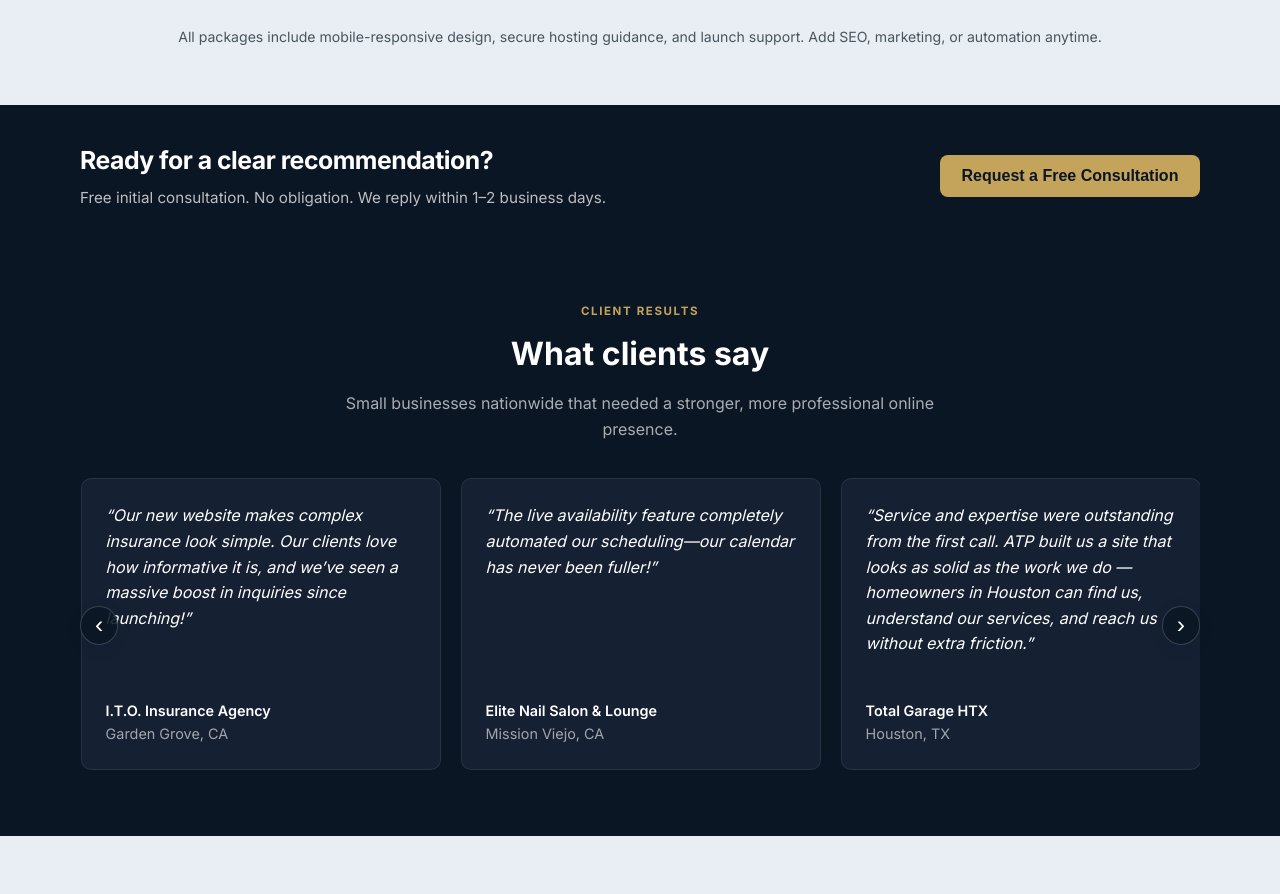
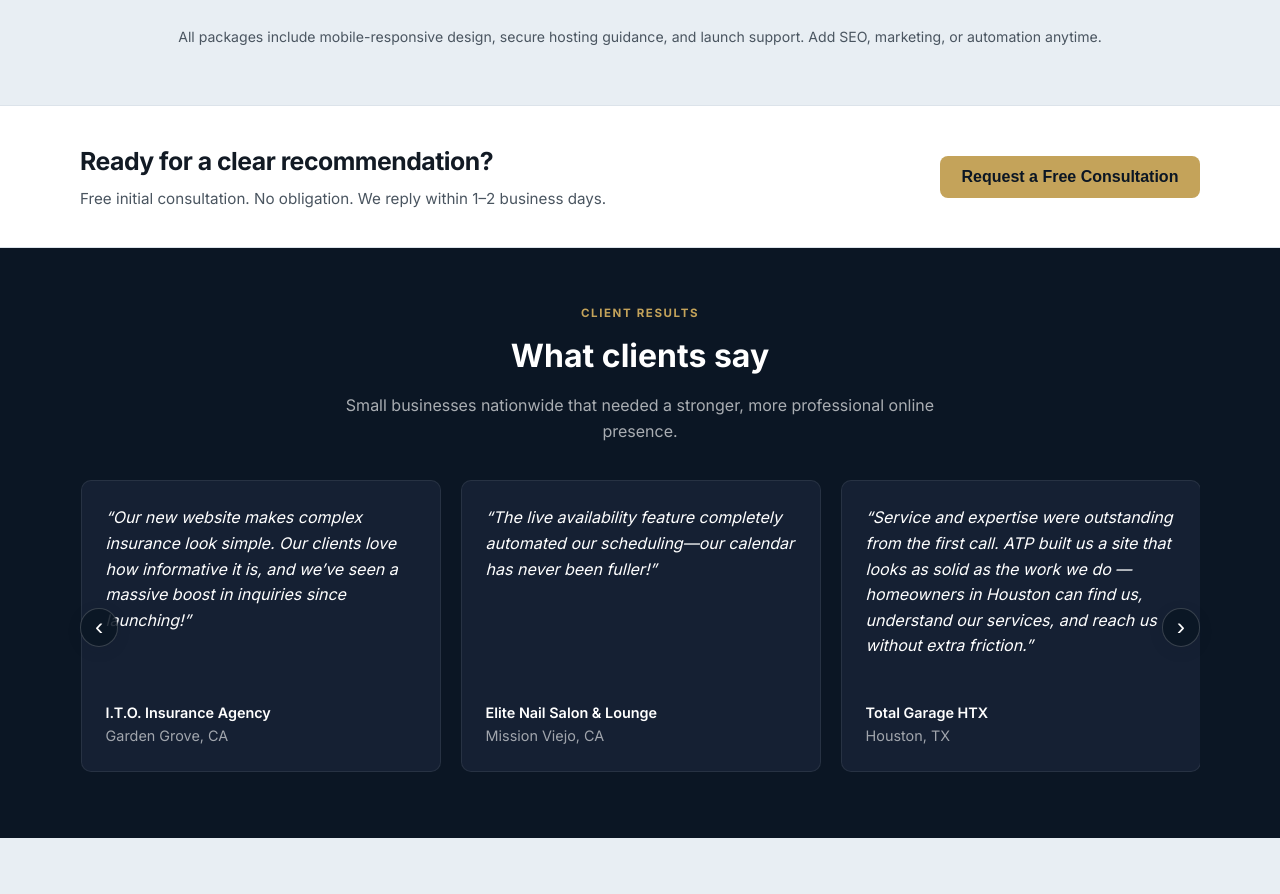
Before and after one commit to atphung21/business-web-template, a React (Create React App) app: page / in a window 1280 px wide. Shown: the part 2975-3869 px from the top of the page. Built offline with nearby package versions, Linux system fonts and the light colour scheme.

Commit message:
updated color scheme pattern.

```diff
--- a/src/App.css
+++ b/src/App.css
@@ -1047,9 +1047,11 @@ header.site-header {
 }
 
 .consult-band {
-  background: var(--color-dark);
-  color: #fff;
+  background: var(--color-band-alt);
+  color: var(--color-ink);
   padding: 2.25rem 1.25rem;
+  border-top: 1px solid var(--color-border);
+  border-bottom: 1px solid var(--color-border);
 }
 
 .consult-band__inner {
@@ -1068,7 +1070,7 @@ header.site-header {
 
 .consult-band p {
   margin: 0;
-  color: rgba(255, 255, 255, 0.72);
+  color: var(--color-ink-muted);
   font-size: 0.95rem;
 }
 
```
